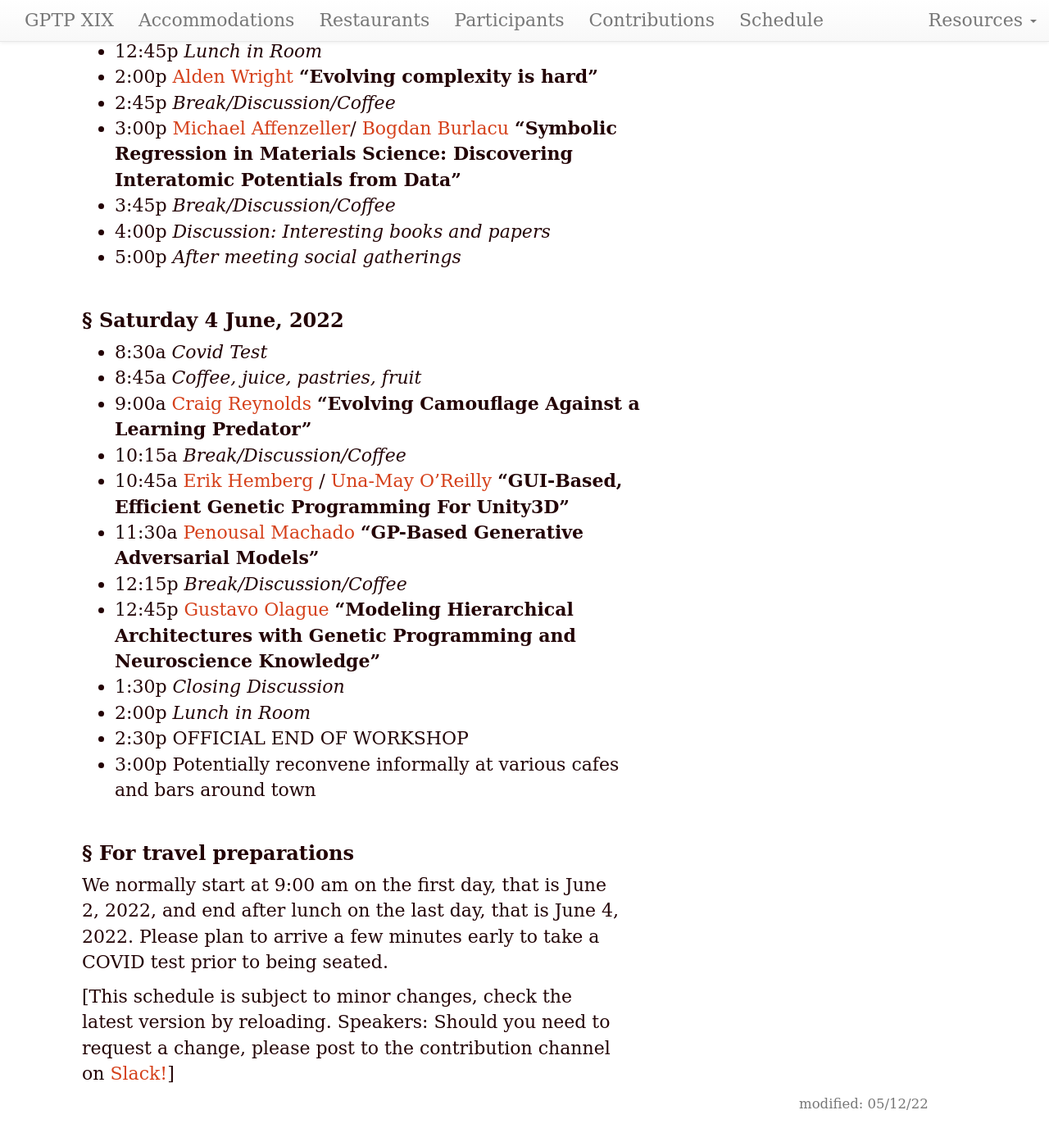
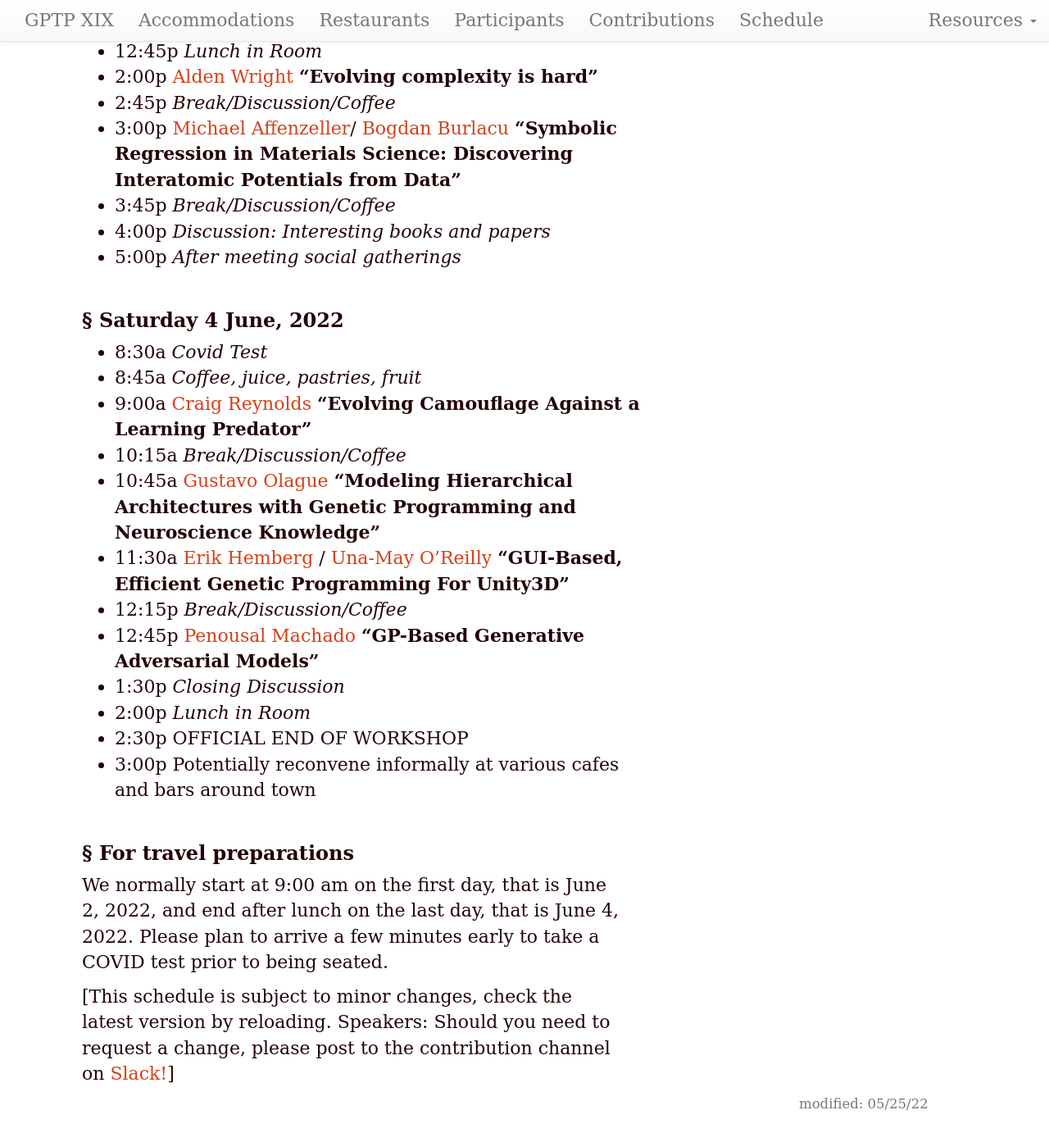
Before and after one commit to GPTP-workshop/gptp-workshop.github.io, a Jekyll site: the page built from schedule.md, in a window 1280 px wide and 1400 px high, scrolled down 1581 px. Shown: the top 1393 px of the window at 82% size. Built offline with Jekyll 4.4.1, drawn with Linux system fonts in a browser that asks for light colours; our own code applies the rules of GitHub Pages for plain Markdown files.

Commit message:
Update schedule.md

```diff
--- a/schedule.md
+++ b/schedule.md
@@ -1,6 +1,6 @@
 ---
 layout: default
-updated: "May 12, 2022"
+updated: "May 25, 2022"
 roman: "XIX"
 dates: "June 2-4, 2022"
 ---
@@ -63,13 +63,13 @@ GPTP-2022 will be held at the University of Michigan, in [Weiser Hall](https://s
 - 9:00a [Craig Reynolds](https://www.red3d.com/cwr/index.html)
 **"Evolving Camouflage Against a Learning Predator"**
 - 10:15a _Break/Discussion/Coffee_
-- 10:45a [Erik Hemberg](https://alfagroup.csail.mit.edu/erik) / [Una-May O'Reilly](https://www.csail.mit.edu/person/una-may-oreilly)
+- 10:45a [Gustavo Olague](https://www.linkedin.com/in/gustavo-olague-8090021a/?originalSubdomain=mx)
+**"Modeling Hierarchical Architectures with Genetic Programming and Neuroscience Knowledge"**
+- 11:30a [Erik Hemberg](https://alfagroup.csail.mit.edu/erik) / [Una-May O'Reilly](https://www.csail.mit.edu/person/una-may-oreilly)
 **"GUI-Based, Efficient Genetic Programming For Unity3D"**
-- 11:30a [Penousal Machado](https://cdv.dei.uc.pt/authors/penousal-machado/)
+- 12:15p _Break/Discussion/Coffee_
+- 12:45p [Penousal Machado](https://cdv.dei.uc.pt/authors/penousal-machado/)
 **"GP-Based Generative Adversarial Models"**
-- 12:15p _Break/Discussion/Coffee_
-- 12:45p [Gustavo Olague](https://www.linkedin.com/in/gustavo-olague-8090021a/?originalSubdomain=mx)
-**"Modeling Hierarchical Architectures with Genetic Programming and Neuroscience Knowledge"**
 - 1:30p _Closing Discussion_
 - 2:00p _Lunch in Room_
 - 2:30p OFFICIAL END OF WORKSHOP
```
